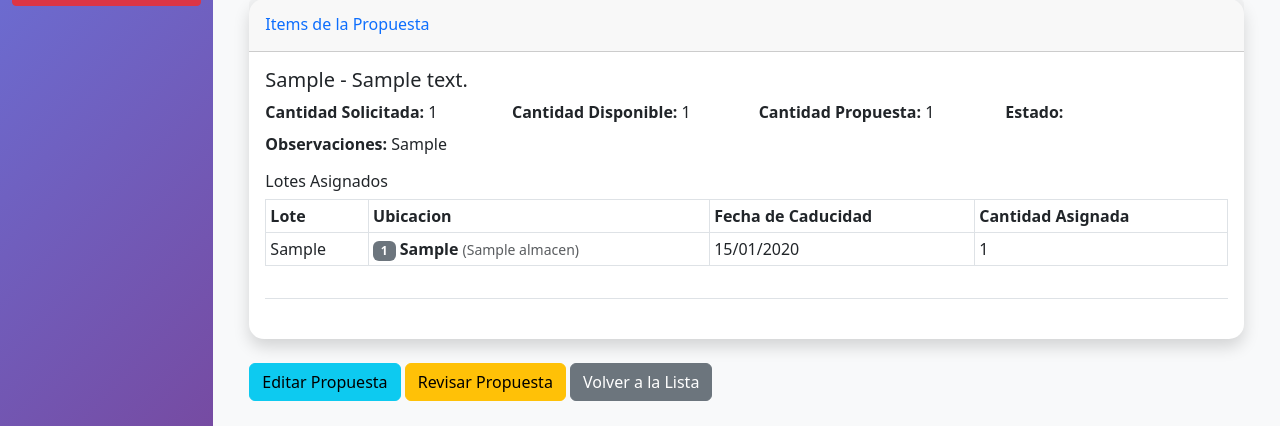
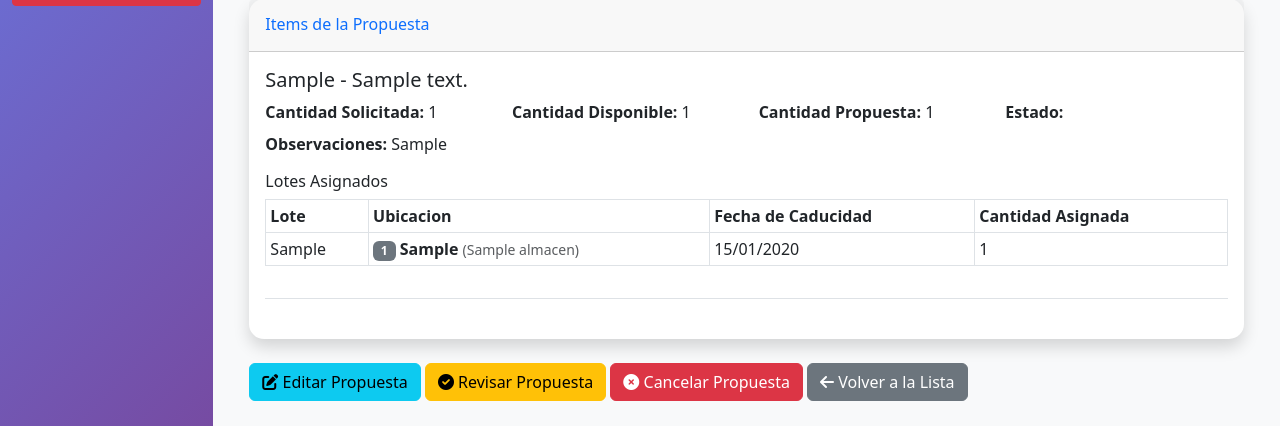
Before and after one commit to saea98/inventario_hospitalario, a Django app: page /logistica/propuestas/00000000-0000-0000-0000-000000000001/ in a window 1280 px wide. Shown: the part 374-800 px from the top of the page. Run offline with Django 4.2, Linux system fonts and the light colour scheme; a user stored in the database is signed in; tables that the repository leaves empty hold one stand-in row (values such as "Sample post"); parts of the project's set-up code (start-up, migrations or seed data) failed here and were passed over; some libraries are stand-ins or nearby versions.

Commit message:
Agregar botón de cancelación de propuesta en plantilla de detalle

```diff
--- a/templates/inventario/pedidos/detalle_propuesta.html
+++ b/templates/inventario/pedidos/detalle_propuesta.html
@@ -86,13 +86,65 @@
     <!-- Acciones -->
     <div class="mb-4">
         {% if propuesta.estado == 'GENERADA' %}
-            <a href="{% url 'logistica:editar_propuesta' propuesta.id %}" class="btn btn-info">Editar Propuesta</a>
-            <a href="{% url 'logistica:revisar_propuesta' propuesta.id %}" class="btn btn-warning">Revisar Propuesta</a>
+            <a href="{% url 'logistica:editar_propuesta' propuesta.id %}" class="btn btn-info">
+                <i class="fas fa-edit"></i> Editar Propuesta
+            </a>
+            <a href="{% url 'logistica:revisar_propuesta' propuesta.id %}" class="btn btn-warning">
+                <i class="fas fa-check-circle"></i> Revisar Propuesta
+            </a>
+            <button type="button" class="btn btn-danger" data-bs-toggle="modal" data-bs-target="#modalCancelar">
+                <i class="fas fa-times-circle"></i> Cancelar Propuesta
+            </button>
         {% endif %}
         {% if propuesta.estado == 'REVISADA' %}
-            <a href="{% url 'logistica:surtir_propuesta' propuesta.id %}" class="btn btn-success">Surtir Propuesta</a>
+            <a href="{% url 'logistica:surtir_propuesta' propuesta.id %}" class="btn btn-success">
+                <i class="fas fa-truck"></i> Surtir Propuesta
+            </a>
+            <button type="button" class="btn btn-danger" data-bs-toggle="modal" data-bs-target="#modalCancelar">
+                <i class="fas fa-times-circle"></i> Cancelar Propuesta
+            </button>
         {% endif %}
-        <a href="{% url 'logistica:lista_propuestas' %}" class="btn btn-secondary">Volver a la Lista</a>
+        {% if propuesta.estado == 'EN_SURTIMIENTO' %}
+            <button type="button" class="btn btn-danger" data-bs-toggle="modal" data-bs-target="#modalCancelar">
+                <i class="fas fa-times-circle"></i> Cancelar Propuesta
+            </button>
+        {% endif %}
+        <a href="{% url 'logistica:lista_propuestas' %}" class="btn btn-secondary">
+            <i class="fas fa-arrow-left"></i> Volver a la Lista
+        </a>
+    </div>
+
+    <!-- Modal de Confirmacion de Cancelacion -->
+    <div class="modal fade" id="modalCancelar" tabindex="-1" aria-labelledby="modalCancelarLabel" aria-hidden="true">
+        <div class="modal-dialog modal-dialog-centered">
+            <div class="modal-content">
+                <div class="modal-header bg-danger text-white">
+                    <h5 class="modal-title" id="modalCancelarLabel">
+                        <i class="fas fa-exclamation-triangle"></i> Cancelar Propuesta
+                    </h5>
+                    <button type="button" class="btn-close btn-close-white" data-bs-dismiss="modal" aria-label="Cerrar"></button>
+                </div>
+                <div class="modal-body">
+                    <p><strong>Estás seguro de que deseas cancelar esta propuesta?</strong></p>
+                    <p class="text-muted">Al cancelar:</p>
+                    <ul class="text-muted">
+                        <li>Se liberarán todas las cantidades reservadas en los lotes</li>
+                        <li>La propuesta pasará al estado Cancelada</li>
+                        <li>Podrás crear una nueva propuesta para esta solicitud</li>
+                    </ul>
+                    <p class="text-danger"><strong>Esta acción no se puede deshacer.</strong></p>
+                </div>
+                <div class="modal-footer">
+                    <button type="button" class="btn btn-secondary" data-bs-dismiss="modal">No, Mantener Propuesta</button>
+                    <form method="POST" action="{% url 'logistica:cancelar_propuesta' propuesta.id %}" style="display: inline;">
+                        {% csrf_token %}
+                        <button type="submit" class="btn btn-danger">
+                            <i class="fas fa-times-circle"></i> Sí, Cancelar Propuesta
+                        </button>
+                    </form>
+                </div>
+            </div>
+        </div>
     </div>
 </div>
 {% endblock %}
```
